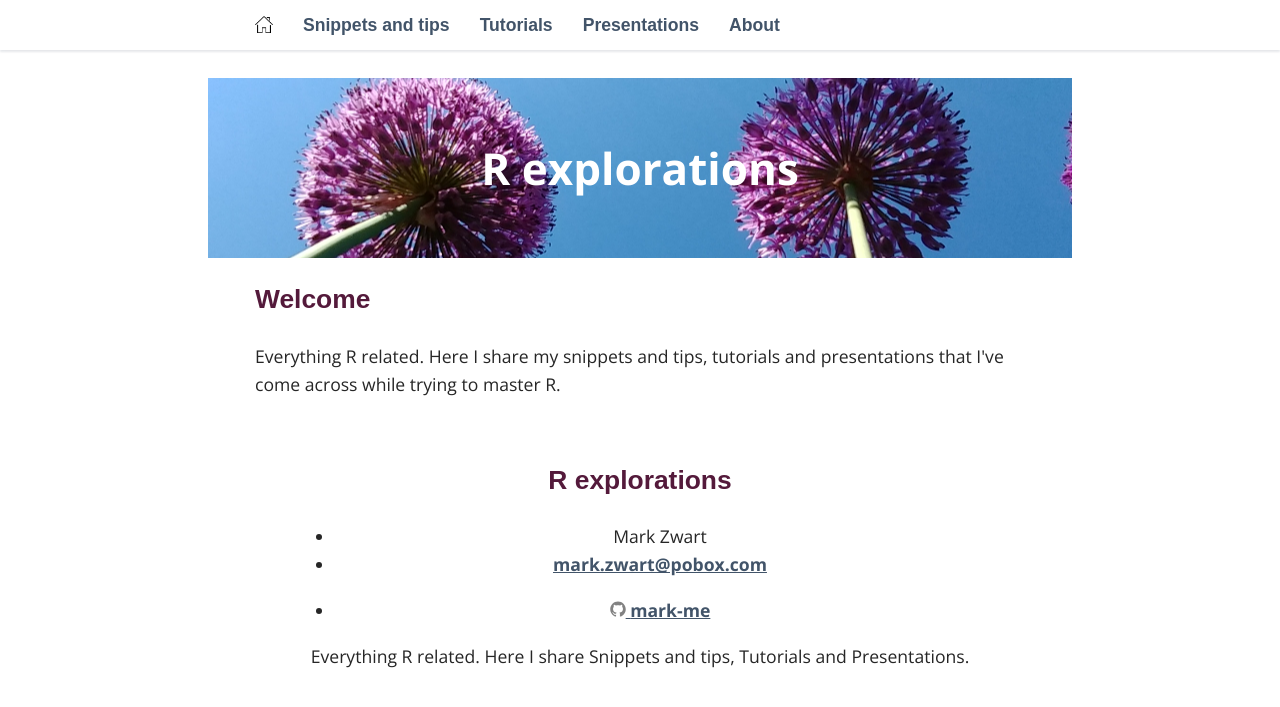
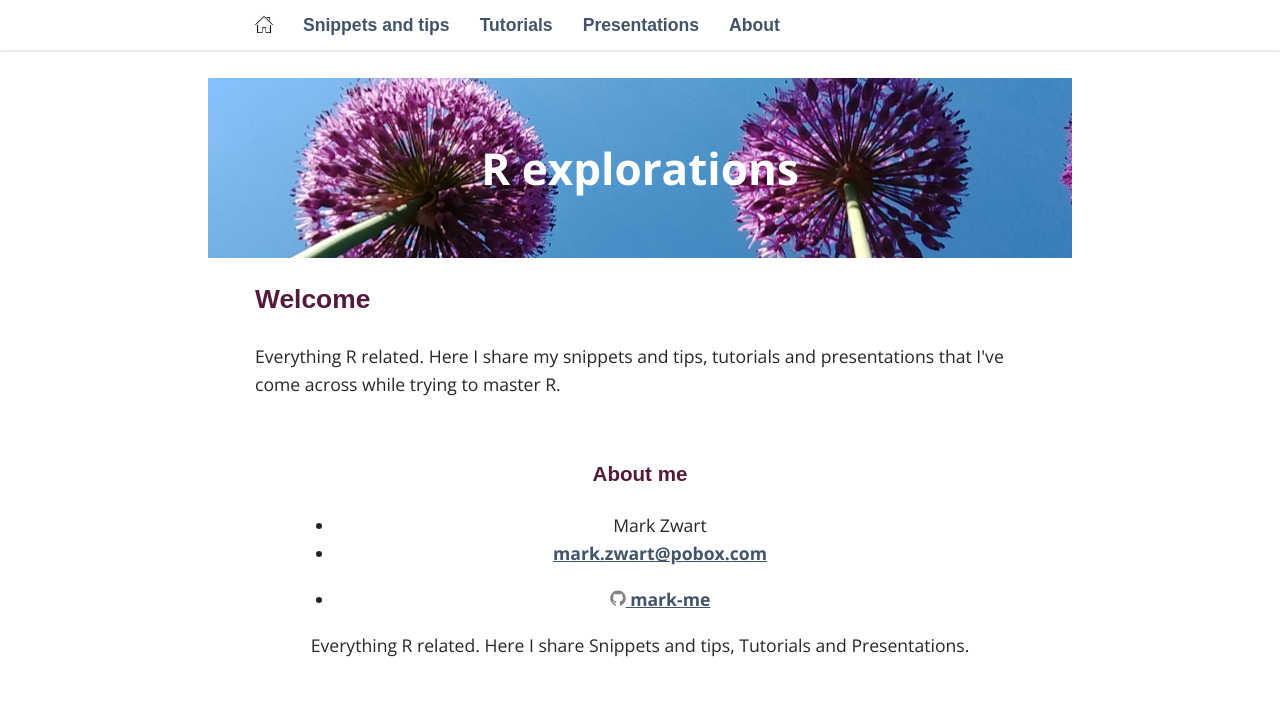
Before and after one commit to mark-me/mark-me.github.io, a Jekyll site: the page built from index.html, in a window 1280 px wide. Shown: the top 707 px of the page. Built offline with Jekyll 4.4.1, drawn with Linux system fonts in a browser that asks for light colours; some web fonts are replaced.

Commit message:
Update footer.html

```diff
--- a/_includes/footer.html
+++ b/_includes/footer.html
@@ -2,7 +2,7 @@
 
   <div class="wrapper">
 
-    <h2 class="footer-heading">{{ site.title | escape }}</h2>
+    <h3 class="footer-heading">About me</h2>
 
     <div class="footer-col-wrapper">
       <div class="footer-col footer-col-1">
@@ -27,7 +27,11 @@
             {% include icon-github.html username=site.github_username %}
           </li>
           {% endif %}
-
+          {% if site.linkedin_username %}
+          <li>
+            {% include icon-linkedin.html username=site.linkedin_username %}
+          </li>
+          {% endif %}
        </ul>
       </div>
 
```
